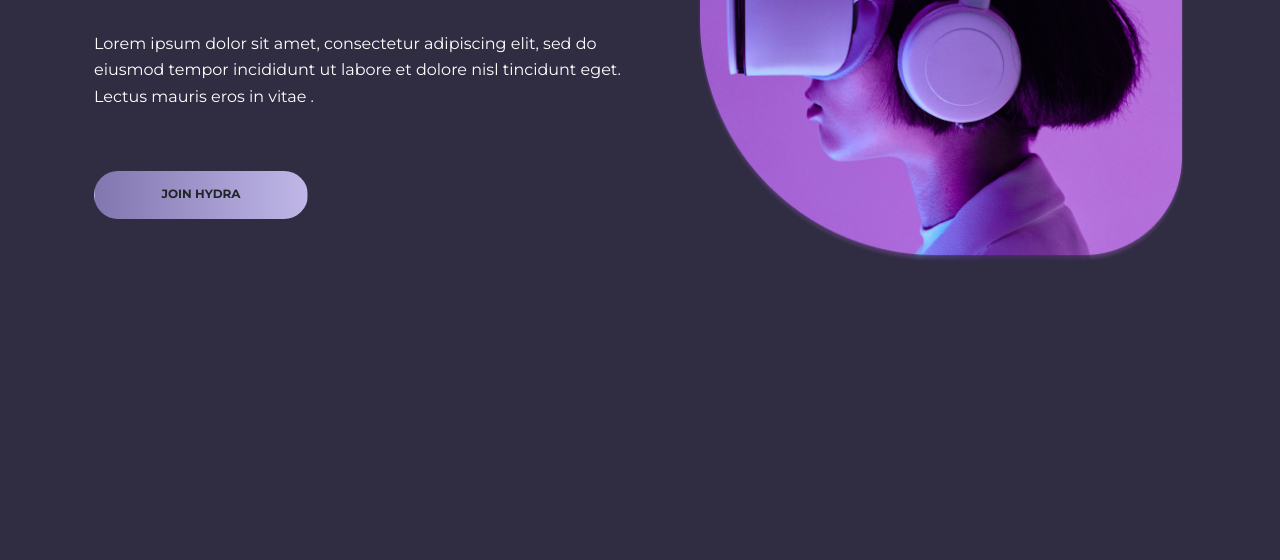
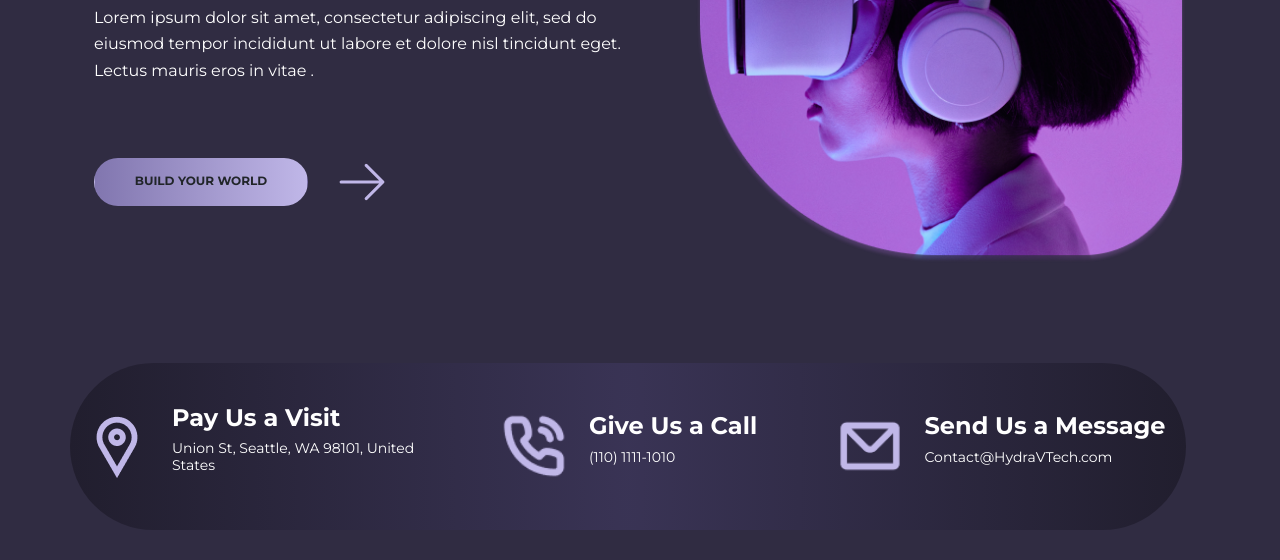
Before and after one commit to SyedGulzar786/figma-2-HYDRA, a plain HTML site: page index.html in a window 1280 px wide. Shown: the part 412-972 px from the top of the page. Before the commit the page ends 805 px from the top, so only its background shows below. Drawn offline with nearby package versions, Linux system fonts and the light colour scheme; a web font is replaced by a local one.

Commit message:
contact layer submitted

```diff
--- a/index.html
+++ b/index.html
@@ -10,8 +10,8 @@
 <body>
     <!-- ///// navbar -->
     <section>
-        <div class="container ">
-            <div class="navbar row ">
+        <div class="container">
+            <div class="navbar row">
                 <div class="col-3 nav-logo-section">
                     <img class="nav-logo nav-vector" src="./assets/images/Vector.png" alt="">
                     <img class="nav-logo nav-frame" src="./assets/images/Frame.png" alt="">
@@ -24,7 +24,7 @@
                 </div>
                 <div class="col-4 nav-button-section d-flex justify-content-end">
                     <button type="button" class="btn mx-4 nav-button nav-button-one">CONTACT US</button>
-                    <button type="button" class="btn nav-button nav-button-two">JOIN HYDRA</button>
+                    <button type="button" class="btn nav-button nav-button-two">JOIN HYDRA </button>
                 </div>
             </div>
         </div>
@@ -38,7 +38,10 @@
     <p class="first-slide-paragraph">Lorem ipsum dolor sit amet, consectetur adipiscing elit,
         sed do eiusmod tempor incididunt ut labore et dolore
         nisl tincidunt eget. Lectus mauris eros in vitae .</p>
-    <button type="button" class="btn first-slide-button">JOIN HYDRA</button>
+    <div>
+        <button type="button" class="btn first-slide-button">BUILD YOUR WORLD</button>
+        <img class="first-slide-arrow" src="./assets/images/arrow-small-right.png" alt="">
+    </div>
 </div>
 <div class="col-6 d-flex justify-content-end">
     <img class="first-slide-img" src="./assets/images/Mask group.png" alt="">
@@ -47,7 +50,35 @@
           </div>
      </section>
     <!-- ///// second slide info -->
-     <section></section>
+     <section>
+        <div class="container">
+            <div class="contact-cols d-flex align-items-center row">
+                <div class="col-4 contact d-flex align-items-center justify-content-between">
+                    <div class="contact-img"><img class="contact-img" src="./assets/images/Location-Icon.png" alt=""></div>
+                    <div class="contact-content">
+                        <h2 class="contact-heading">Pay Us a Visit</h2>
+                        <p class="contact-paragraph">Union St, Seattle, WA 98101, United States</p>
+                    </div>
+                </div>
+                <!-- <img src=".//assets/images/Vector 5.png" alt=""> -->
+                <div class="col-4 contact d-flex align-items-center justify-content-center">
+                    <div class="contact-img"><img class="contact-img" src="./assets/images/phone-call.png" alt=""></div>
+                    <div class="contact-content">
+                        <h2 class="contact-heading">Give Us a Call</h2>
+                        <p class="contact-paragraph">(110) 1111-1010</p>
+                    </div>
+                </div>
+                <!-- <img src="./assets/images/Vector 5.png" alt=""> -->
+                <div class="col-4 contact d-flex align-items-center justify-content-center">
+                    <div class=""><img class="contact-img" src="./assets/images/mail.png" alt=""></div>
+                    <div class="contact-content">
+                        <h2 class="contact-heading">Send Us a Message</h2>
+                        <p class="contact-paragraph">Contact@HydraVTech.com</p>
+                    </div>
+                </div>
+            </div>
+        </div>
+     </section>
     <!-- ///// -->
 
     <script src="https://cdn.jsdelivr.net/npm/@popperjs/core@2.11.8/dist/umd/popper.min.js" integrity="sha384-I7E8VVD/ismYTF4hNIPjVp/Zjvgyol6VFvRkX/vR+Vc4jQkC+hVqc2pM8ODewa9r" crossorigin="anonymous"></script>
--- a/style.css
+++ b/style.css
@@ -3,7 +3,7 @@ body{
     margin: 0px !important;
     padding: 0px !important;
     background: #302C42 !important;
-    padding: 30px !important;
+    padding: 30px 0px !important;
 }
 *{
     font-family: "Montserrat", serif;
@@ -84,3 +84,33 @@ font-weight: 400;
 line-height: 26.5px !important;
 text-align: left;
 }
+/* /// */
+.contact-cols{
+    width: 100%;
+height: 167px;
+border-radius: 90px;
+background: radial-gradient(50% 2900.76% at 50% 53.89%, rgba(58, 52, 86, 0.95) 0%, #211E2E 100%) /* warning: gradient uses a rotation that is not supported by CSS and may not behave as expected */;
+}
+.contact{
+height: 100%;
+gap: 20px;
+}
+.contact-img{
+    width: 70px;
+height: 70px;
+/* padding: 5.83px 14.58px 2.92px 14.58px; */
+}
+.contact-paragraph{
+font-size: 14px;
+font-weight: 400;
+line-height: 17.07px;
+text-align: left;
+/* background-color: aqua; */
+}
+.contact-heading{
+font-size: 24px;
+font-weight: 700;
+line-height: 29.26px;
+text-align: left;
+
+}
```
Also changed, not shown: assets/images/Rectangle 6.png (added), assets/images/Vector 1.png (added), assets/images/Vector 2.png (added), assets/images/Vector 3.png (added), assets/images/Vector 4.png (added), assets/images/Vector 5.png (added), assets/images/Vector 7.png (added), assets/images/Vector 8.png (added), assets/images/arrow-small-right.png (added). Lines whose indentation alone changed are shown as unchanged.
